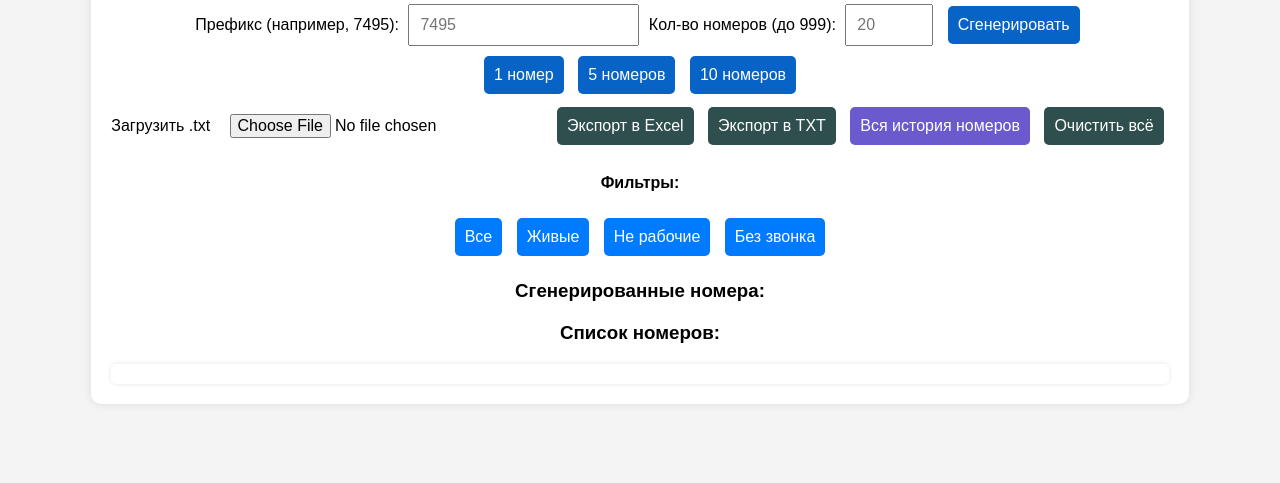
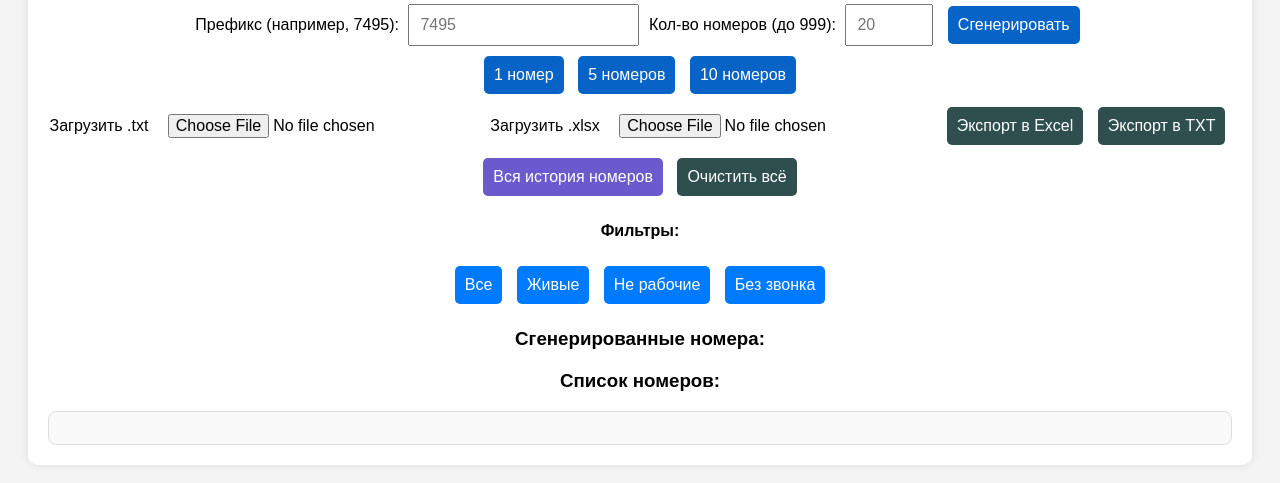
Before and after one commit to DalenAvid/random_number, a plain HTML site: page index.html in a window 1280 px wide. Shown: the part 117-600 px from the top of the page. Drawn offline with Linux system fonts and the light colour scheme.

Commit message:
import from exel

```diff
--- a/css/style.css
+++ b/css/style.css
@@ -89,11 +89,18 @@ color: #fff;
     font-weight: bold;
   }
   .number-list {
-    margin-top: 20px;
-    background: #fff;
-    padding: 10px;
-    border-radius: 5px;
+    max-height: 500px;
+    overflow-y: auto;
+    padding: 1rem;
+    background-color: #f9f9f9;
+    border: 1px solid #ddd;
+    border-radius: 8px;
+    white-space: pre-wrap;
+    word-break: break-word;
     text-align: left;
-    white-space: pre-line;
-    box-shadow: 0 0 5px rgba(0, 0, 0, 0.1);
   }
+
+  .dark-mode .number-list {
+    background-color: #2b2b2b;
+    border-color: #444;
+  }
--- a/index.html
+++ b/index.html
@@ -32,6 +32,9 @@
     <label for="uploadTxt"> Загрузить .txt
       <input type="file" id="uploadTxt" name="uploadTxt" accept=".txt" onchange="loadFromTxt()" />
     </label>
+    <label for="uploadExcel"> Загрузить .xlsx
+      <input type="file" id="uploadExcel" name="uploadExcel" accept=".xlsx,.xls" onchange="loadFromExcel()" />
+    </label>
     <button class="export-butt" onclick="exportToExcel()">Экспорт в Excel</button>
     <button class="export-butt" onclick="exportToTxt()">Экспорт в TXT</button>
     <button class="history-butt" onclick="showAllHistoryNumbers()">Вся история номеров</button>
--- a/script/script.js
+++ b/script/script.js
@@ -249,3 +249,51 @@ document.getElementById("themeToggle").addEventListener("click", () => {
         };
         reader.readAsText(file);
       }
+
+      function loadFromExcel() {
+        const fileInput = document.getElementById("uploadExcel");
+        const file = fileInput.files[0];
+        if (!file) return;
+
+        const reader = new FileReader();
+        reader.onload = function(e) {
+          try {
+            const data = new Uint8Array(e.target.result);
+            const workbook = XLSX.read(data, { type: 'array' });
+
+            // Получаем первую страницу
+            const firstSheet = workbook.Sheets[workbook.SheetNames[0]];
+
+            // Конвертируем в JSON
+            const jsonData = XLSX.utils.sheet_to_json(firstSheet);
+
+            // Извлекаем номера телефонов
+            const numbers = [];
+            jsonData.forEach(row => {
+              // Ищем столбец с номером телефона (может быть в любом поле)
+              for (const key in row) {
+                const value = String(row[key]).trim();
+                if (/^7\d{10}$/.test(value)) {
+                  numbers.push(value);
+                  break;
+                }
+              }
+            });
+
+            if (numbers.length === 0) {
+              alert("Не найдено подходящих номеров телефонов в формате 7XXXXXXXXXX");
+              return;
+            }
+
+            allNumbers = numbers;
+            saveToHistory(numbers);
+            renderList(numbers);
+            alert(`Успешно загружено ${numbers.length} номеров из Excel файла`);
+
+          } catch (error) {
+            console.error("Ошибка при чтении Excel файла:", error);
+            alert("Ошибка при чтении Excel файла: " + error.message);
+          }
+        };
+        reader.readAsArrayBuffer(file);
+      }
```
